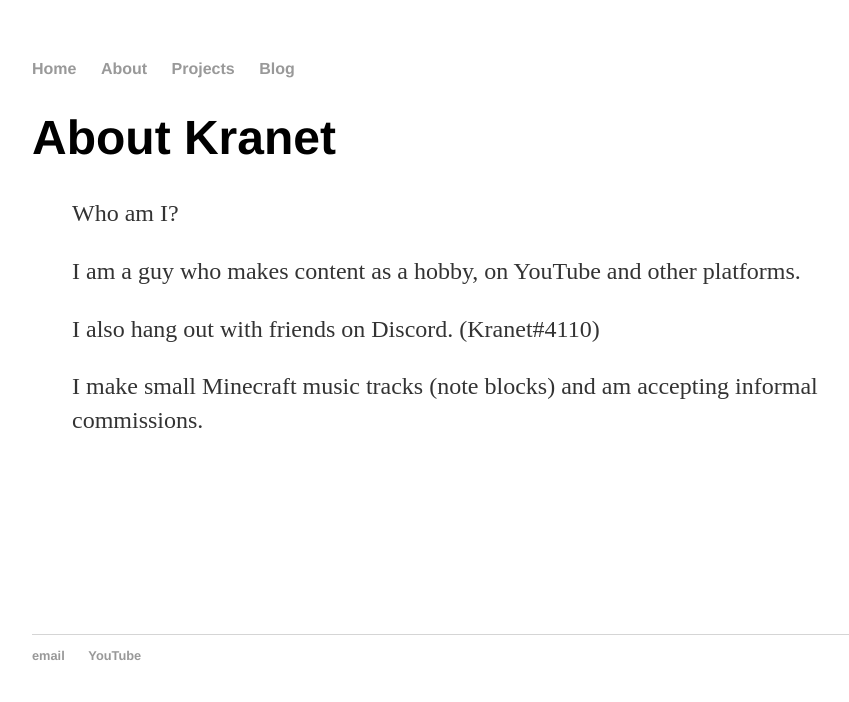
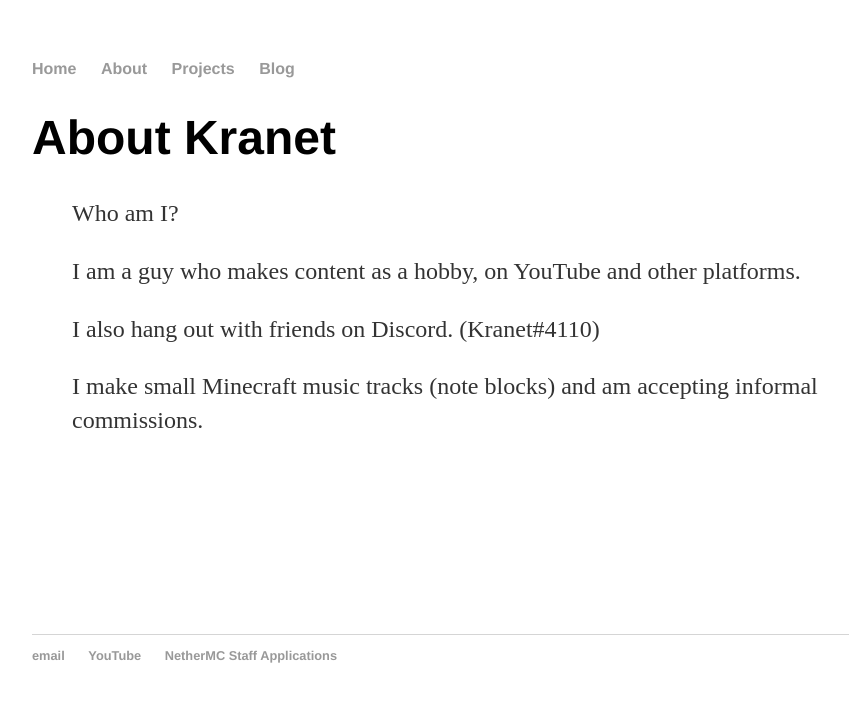
Before and after one commit to emlynlj/kranetmc.github.io, a Jekyll site: the page built from about/index.html, in a window 1280 px wide. Shown: the top 702 px of the page, without its empty margins (160-1009 px from the left). Built offline with Jekyll 4.4.1, drawn with Linux system fonts in a browser that asks for light colours.

Commit message:
Update default.html

```diff
--- a/_layouts/default.html
+++ b/_layouts/default.html
@@ -22,6 +22,7 @@
     		<ul>
         		<li><a href="mailto:kranetyt@gmail.com">email</a></li>
         		<li><a href="https://www.youtube.com/channel/UCcm6b13SJgzMOjlx9SdeG0g">YouTube</a></li>
+			<li><a href="https://forms.gle/G6LfBDetGcCq4oMS8">NetherMC Staff Applications</a></li>
 			</ul>
 		</footer>
 	</body>
```
